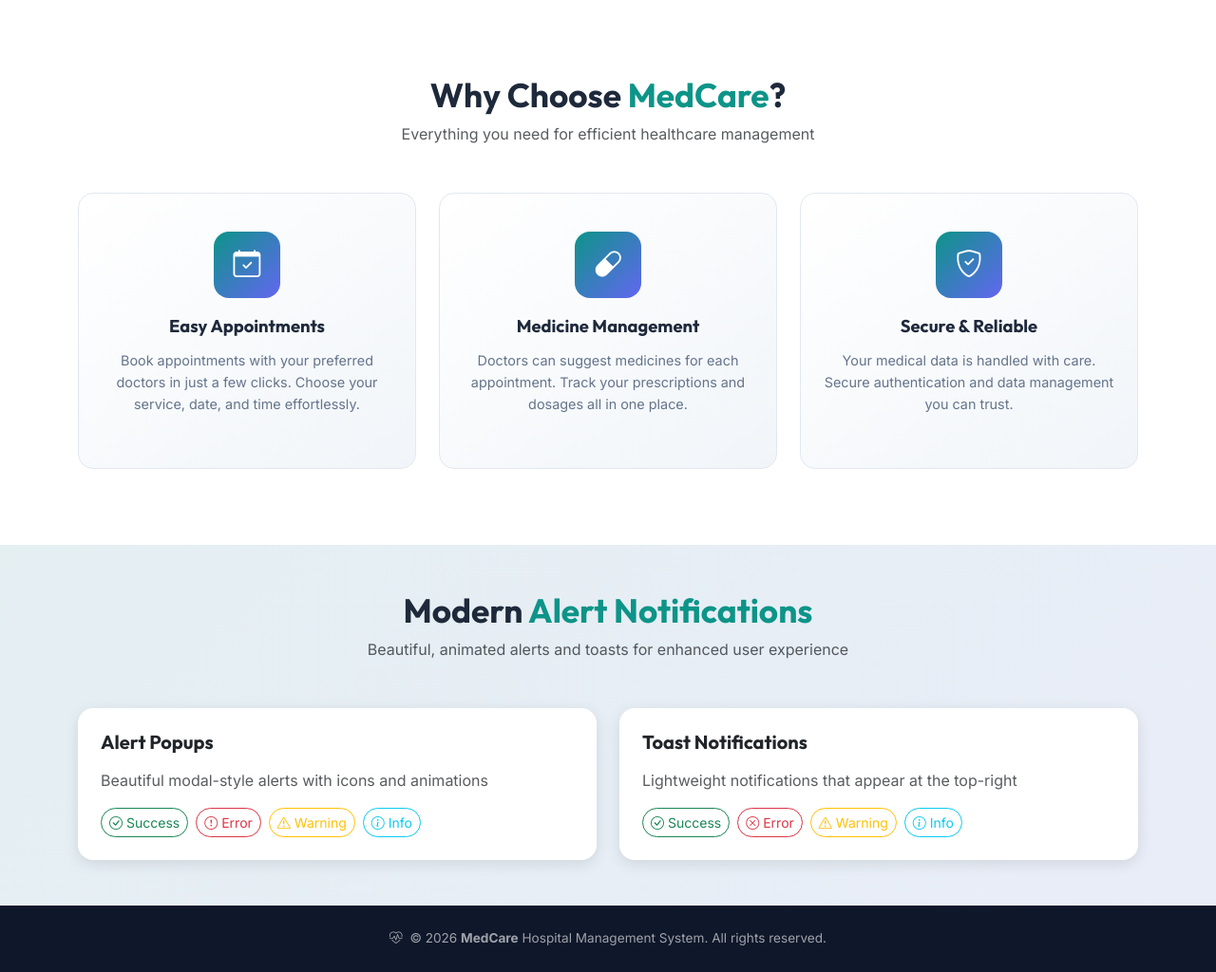
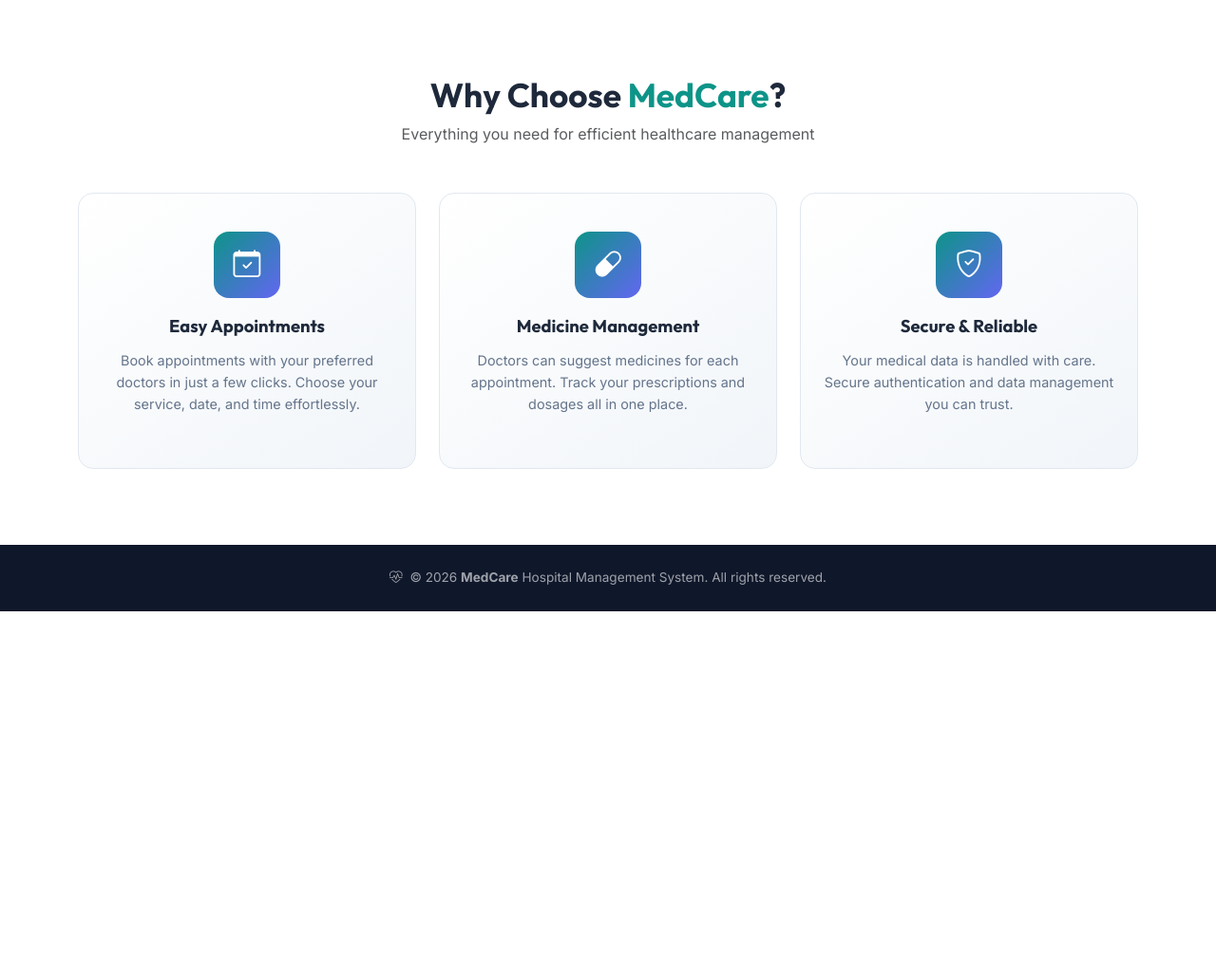
Before and after one commit to Gouse-Velluri/hospital-management, a Django app: template templates/home.html in a window 1280 px wide. Shown: the part 812-1836 px from the top of the page at 95% size. After the commit the page ends 1456 px from the top, so only its background shows below. Run offline with Django 3.2, Linux system fonts and the light colour scheme; the template is opened without the code that fills it, so the values that code supplies are empty.

Commit message:
Clean up home page - remove demo section
- Removed alert popup demo section
- Home page now focuses on core hospital features
- Cleaner, more professional appearance
- Keeps Hero section and Features section only

Co-Authored-By: Claude <noreply@anthropic.com>

```diff
--- a/templates/home.html
+++ b/templates/home.html
@@ -94,64 +94,4 @@ System{% endblock %} {% block content %}
     </div>
   </div>
 </section>
-
-<!-- Alert Popup Demo Section -->
-<section class="py-5" style="background: linear-gradient(135deg, rgba(13, 148, 136, 0.05), rgba(99, 102, 241, 0.05));">
-  <div class="container">
-    <div class="text-center mb-5">
-      <h2 style="font-size: 2.2rem; color: var(--text-dark)">
-        Modern <span style="color: var(--primary)">Alert Notifications</span>
-      </h2>
-      <p class="text-muted mt-2">
-        Beautiful, animated alerts and toasts for enhanced user experience
-      </p>
-    </div>
-    <div class="row g-4">
-      <div class="col-md-6">
-        <div class="card" style="border: none; border-radius: var(--radius); box-shadow: 0 4px 15px rgba(0,0,0,0.1);">
-          <div class="card-body p-4">
-            <h5 class="card-title mb-3">Alert Popups</h5>
-            <p class="text-muted mb-3">Beautiful modal-style alerts with icons and animations</p>
-            <div class="d-flex flex-wrap gap-2">
-              <button class="btn btn-sm btn-outline-success rounded-pill" onclick="showSuccess('Success!', 'Operation completed successfully!')">
-                <i class="bi bi-check-circle me-1"></i>Success
-              </button>
-              <button class="btn btn-sm btn-outline-danger rounded-pill" onclick="showError('Error', 'Something went wrong. Please try again.')">
-                <i class="bi bi-exclamation-circle me-1"></i>Error
-              </button>
-              <button class="btn btn-sm btn-outline-warning rounded-pill" onclick="showWarning('Warning', 'Please review your changes before proceeding.')">
-                <i class="bi bi-exclamation-triangle me-1"></i>Warning
-              </button>
-              <button class="btn btn-sm btn-outline-info rounded-pill" onclick="showInfo('Info', 'This is an informational message for you.')">
-                <i class="bi bi-info-circle me-1"></i>Info
-              </button>
-            </div>
-          </div>
-        </div>
-      </div>
-      <div class="col-md-6">
-        <div class="card" style="border: none; border-radius: var(--radius); box-shadow: 0 4px 15px rgba(0,0,0,0.1);">
-          <div class="card-body p-4">
-            <h5 class="card-title mb-3">Toast Notifications</h5>
-            <p class="text-muted mb-3">Lightweight notifications that appear at the top-right</p>
-            <div class="d-flex flex-wrap gap-2">
-              <button class="btn btn-sm btn-outline-success rounded-pill" onclick="showSuccessToast('Complete!', 'Your profile has been updated.')">
-                <i class="bi bi-check-circle me-1"></i>Success
-              </button>
-              <button class="btn btn-sm btn-outline-danger rounded-pill" onclick="showErrorToast('Failed!', 'Could not process your request.')">
-                <i class="bi bi-x-circle me-1"></i>Error
-              </button>
-              <button class="btn btn-sm btn-outline-warning rounded-pill" onclick="showWarningToast('Caution', 'This action cannot be undone.')">
-                <i class="bi bi-exclamation-triangle me-1"></i>Warning
-              </button>
-              <button class="btn btn-sm btn-outline-info rounded-pill" onclick="showInfoToast('Notice', 'New updates are available.')">
-                <i class="bi bi-info-circle me-1"></i>Info
-              </button>
-            </div>
-          </div>
-        </div>
-      </div>
-    </div>
-  </div>
-</section>
 {% endblock %}
```
